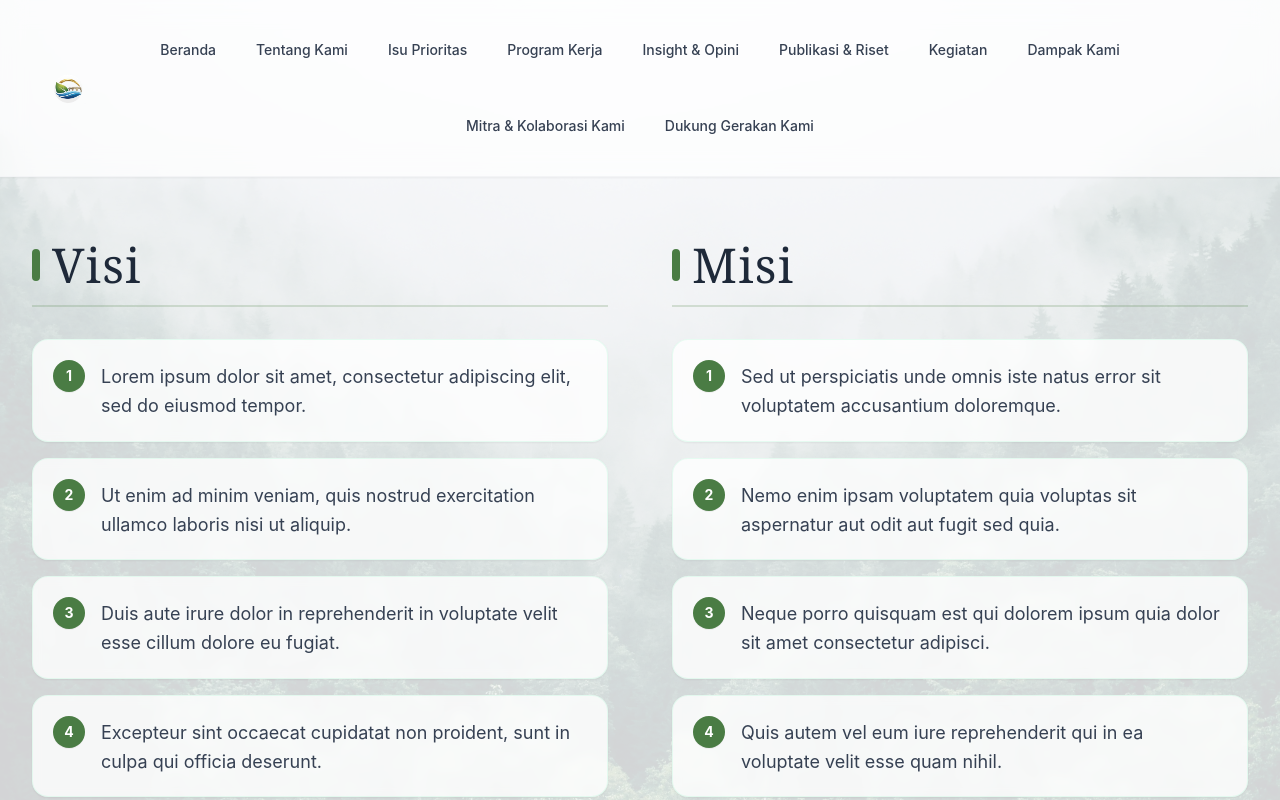
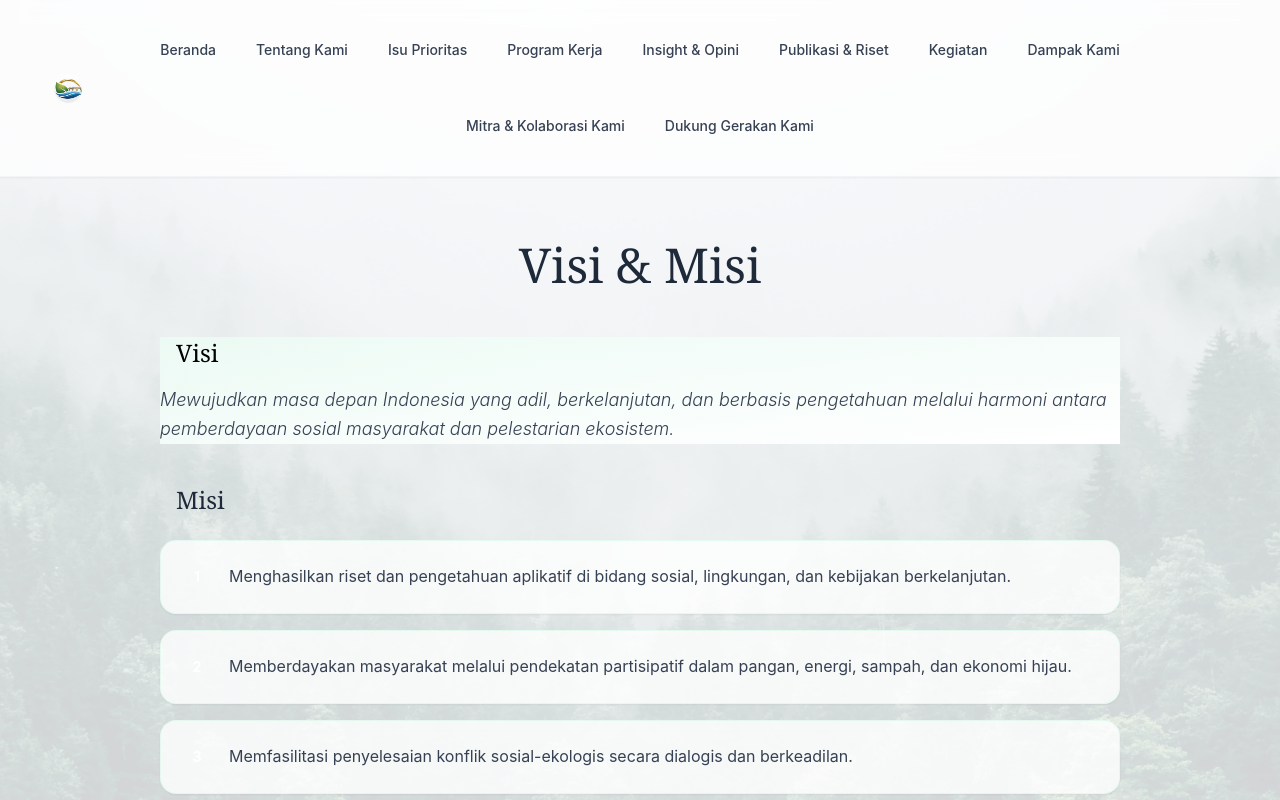
Before and after one commit to Jazaniest/yayasanrise, a React (Vite) app: page /tentang-kami/visi-misi in a window 1280 px wide. Shown: the top 800 px of the page. Built offline with nearby package versions, Linux system fonts and the light colour scheme.

Commit message:
adding content for tentang kami

```diff
--- a/src/pages/TentangKami/Legalitas.jsx
+++ b/src/pages/TentangKami/Legalitas.jsx
@@ -21,7 +21,7 @@ const Legalitas = () => {
       <div className="relative z-10 flex flex-col min-h-screen">
 
         {/* Header */}
-        <header className="flex items-center justify-between px-10 py-4 bg-white/60">
+        <header className="relative z-[100] overflow-visible flex items-center justify-between px-10 py-4 bg-white/60">
           <div className="w-12">
             <img src={LOGO_URL} alt="Logo" className="w-full h-auto" />
           </div>
--- a/src/pages/TentangKami/NilaiPendekatan.jsx
+++ b/src/pages/TentangKami/NilaiPendekatan.jsx
@@ -1,53 +1,59 @@
+import { Link } from "react-router-dom";
 import Navbar from "../../components/Navbar";
 
 const BG_URL = "/assets/forest-bg.jpg";
 const LOGO_URL = "/assets/logo.png";
-// const LEAF_LEFT_URL = "/assets/profil-leaf-kiri.png";
-// const LEAF_RIGHT_URL = "/assets/profil-leaf-kanan.png";
 
 const NilaiPendekatan = () => {
-    return (
-        // 1. TAMBAHKAN 'relative' DI SINI agar absolute di dalamnya bekerja dengan benar
-        <div className="relative min-h-screen font-sans overflow-x-hidden">
+  const nilai = [
+    { title: "Keadilan Sosial-Ekologis", desc: "Hak masyarakat dan kesehatan ekosistem diperlakukan setara dalam setiap intervensi." },
+    { title: "Berbasis Pengetahuan", desc: "Keputusan dan advokasi didukung riset, data, dan bukti ilmiah yang aplikatif." },
+    { title: "Partisipatif", desc: "Masyarakat terlibat aktif sejak perencanaan hingga evaluasi program." },
+    { title: "Kolaboratif", desc: "Sinergi dengan mitra pemerintah, akademisi, CSO, dan sektor swasta." },
+    { title: "Transparan", desc: "Keterbukaan informasi dan akuntabilitas dalam pelaksanaan program." },
+  ];
 
-            {/* Background Layer (Scrollable & Opacity) */}
-            <div
-                className="absolute inset-0 z-0 bg-no-repeat bg-left bg-cover opacity-20 pointer-events-none"
-                style={{
-                    backgroundImage: `url(${BG_URL})`,
-                    backgroundAttachment: 'scroll'
-                }}
-            />
+  const pendekatan = [
+    "Integrasi perspektif sosial, ekonomi, dan lingkungan (pendekatan holistik)",
+    "Kombinasi riset, pemberdayaan, edukasi, dan advokasi kebijakan",
+    "Pendampingan jangka panjang berbasis kebutuhan lokal",
+    "Pemanfaatan data spasial dan partisipatif untuk perencanaan",
+  ];
 
-            {/* 2. UBAH class Header: Tambahkan 'relative z-10' dan ganti bg menjadi semi-transparan (opsional) agar background forest tembus */}
-            <header className="relative z-100 flex items-center justify-between px-10 py-4 bg-[#f1f8f1]/90 backdrop-blur-sm shadow-sm">
-                <div className="w-12">
-                    <img
-                        src={LOGO_URL}
-                        alt="Logo"
-                        className="w-full h-auto"
-                    />
-                </div>
+  return (
+    <div className="relative min-h-screen font-sans overflow-x-hidden">
+      <div className="absolute inset-0 z-0 bg-no-repeat bg-left bg-cover opacity-20 pointer-events-none" style={{ backgroundImage: `url(${BG_URL})` }} />
+      <header className="rise-header">
+        <div className="w-12"><img src={LOGO_URL} alt="Logo" className="w-full h-auto" /></div>
+        <Navbar />
+        <div className="w-12 opacity-0">RISE</div>
+      </header>
+      <main className="rise-main max-w-5xl">
+        <Link to="/tentang-kami" className="rise-breadcrumb">← Tentang Kami</Link>
+        <h1 className="text-4xl md:text-5xl font-serif text-gray-800 text-center mb-10">Nilai & Pendekatan</h1>
 
-                <Navbar />
+        <div className="grid grid-cols-1 md:grid-cols-2 gap-4 w-full mb-10">
+          {nilai.map((n) => (
+            <div key={n.title} className="rise-card !p-5 !rounded-2xl">
+              <h3 className="font-serif text-gray-800 mb-2">{n.title}</h3>
+              <p className="text-sm text-gray-600 leading-relaxed">{n.desc}</p>
+            </div>
+          ))}
+        </div>
 
-                {/* Spacer balance */}
-                <div className="w-12 italic opacity-0">RISE</div>
-            </header>
-
-            {/* 3. TAMBAHKAN 'relative z-10' pada konten utama agar teks berada di atas gambar background */}
-            <main className="relative z-10 flex flex-col items-center py-12 px-6">
-                {/* Title */}
-                <h1 className="text-4xl md:text-5xl font-serif text-gray-800 mb-12">
-                    Nilai dan Pendekatan
-                </h1>
-
-                {/* Content Container with Green Border */}
-                {/* Tambahkan bg-white/80 atau semacamnya agar teks tetap terbaca jelas di atas background */}
-
-            </main>
+        <div className="rise-card w-full">
+          <h2 className="rise-section-title">Pendekatan Kerja</h2>
+          <ul className="space-y-3">
+            {pendekatan.map((p) => (
+              <li key={p} className="flex gap-3 text-gray-700 text-sm md:text-base">
+                <span className="text-rise-green font-bold">→</span>{p}
+              </li>
+            ))}
+          </ul>
         </div>
-    );
+      </main>
+    </div>
+  );
 };
 
 export default NilaiPendekatan;
--- a/src/pages/TentangKami/Profil.jsx
+++ b/src/pages/TentangKami/Profil.jsx
@@ -20,7 +20,7 @@ const Profil = () => {
             />
 
             {/* 2. UBAH class Header: Tambahkan 'relative z-10' dan ganti bg menjadi semi-transparan (opsional) agar background forest tembus */}
-            <header className="relative z-100 flex items-center justify-between px-10 py-4 bg-[#f1f8f1]/90 backdrop-blur-sm shadow-sm">
+            <header className="relative z-100 overflow-visible flex items-center justify-between px-10 py-4 bg-rise-mint/90 backdrop-blur-sm shadow-sm">
                 <div className="w-12">
                     <img
                         src={LOGO_URL}
@@ -36,7 +36,7 @@ const Profil = () => {
             </header>
 
             {/* 3. TAMBAHKAN 'relative z-10' pada konten utama agar teks berada di atas gambar background */}
-            <main className="relative z-10 flex flex-col items-center py-12 px-6">
+            <main className="relative z-0 flex flex-col items-center py-12 px-6">
                 {/* Title */}
                 <h1 className="text-4xl md:text-5xl font-serif text-gray-800 mb-12">
                     Profil
--- a/src/pages/TentangKami/TentangKami.jsx
+++ b/src/pages/TentangKami/TentangKami.jsx
@@ -49,7 +49,7 @@ const TentangKami = () => {
       />
 
       {/* Header / Navbar (Konsisten dengan tema Light) */}
-      <header className="flex items-center justify-between px-10 py-4 bg-[#f1f8f1]">
+      <header className="relative z-100 overflow-visible flex items-center justify-between px-10 py-4 bg-rise-mint">
         <div className="w-12">
           <img src={LOGO_URL} alt="Logo" className="w-full h-auto" />
         </div>
@@ -65,7 +65,7 @@ const TentangKami = () => {
           Tentang Kami
         </h1>
         <p className="text-gray-500 text-center max-w-xl mb-12 font-light">
-          Gerakan kolaboratif untuk mengintegrasikan pemberdayaan sosial masyarakat dan pelestarian ekosistem lingkungan di Indonesia.
+          Mengenal identitas, nilai, legalitas, dan tim di balik Yayasan RISE Sosial Ekologis Indonesia.
         </p>
 
         {/* Kontainer Utama dengan Border Hijau Khas RISE */}
@@ -77,7 +77,7 @@ const TentangKami = () => {
             <Link
               key={index}
               to={menu.path}
-              className="group flex flex-col justify-between p-6 bg-[#fcfdfc] border border-gray-100 rounded-2xl hover:bg-[#f1f8f1] hover:border-[#4A7C44]/30 transition-all duration-300 shadow-sm hover:shadow-md cursor-pointer"
+              className="group flex flex-col justify-between p-6 bg-[#fcfdfc] border border-gray-100 rounded-2xl hover:bg-rise-mint hover:border-[#4A7C44]/30 transition-all duration-300 shadow-sm hover:shadow-md cursor-pointer"
             >
               <div>
                 {/* Penomoran Estetik */}
--- a/src/pages/TentangKami/VisiMisi.jsx
+++ b/src/pages/TentangKami/VisiMisi.jsx
@@ -4,107 +4,54 @@ const BG_URL = '/assets/forest-bg.jpg';
 const LOGO_URL = '/assets/logo.png';
 
 const VisiMisi = () => {
-  const visiPoints = [
-    "Lorem ipsum dolor sit amet, consectetur adipiscing elit, sed do eiusmod tempor.",
-    "Ut enim ad minim veniam, quis nostrud exercitation ullamco laboris nisi ut aliquip.",
-    "Duis aute irure dolor in reprehenderit in voluptate velit esse cillum dolore eu fugiat.",
-    "Excepteur sint occaecat cupidatat non proident, sunt in culpa qui officia deserunt."
-  ];
+  const visi = "Mewujudkan masa depan Indonesia yang adil, berkelanjutan, dan berbasis pengetahuan melalui harmoni antara pemberdayaan sosial masyarakat dan pelestarian ekosistem.";
 
-  const misiPoints = [
-    "Sed ut perspiciatis unde omnis iste natus error sit voluptatem accusantium doloremque.",
-    "Nemo enim ipsam voluptatem quia voluptas sit aspernatur aut odit aut fugit sed quia.",
-    "Neque porro quisquam est qui dolorem ipsum quia dolor sit amet consectetur adipisci.",
-    "Quis autem vel eum iure reprehenderit qui in ea voluptate velit esse quam nihil."
+  const misi = [
+    "Menghasilkan riset dan pengetahuan aplikatif di bidang sosial, lingkungan, dan kebijakan berkelanjutan.",
+    "Memberdayakan masyarakat melalui pendekatan partisipatif dalam pangan, energi, sampah, dan ekonomi hijau.",
+    "Memfasilitasi penyelesaian konflik sosial-ekologis secara dialogis dan berkeadilan.",
+    "Meningkatkan literasi lingkungan dan kesadaran publik menuju gaya hidup rendah karbon.",
+    "Menyediakan data sosial-ekologis terbuka untuk mendukung transparansi dan kebijakan berbasis bukti.",
   ];
 
   return (
     <div className="relative min-h-screen w-full font-sans bg-slate-50 overflow-x-hidden">
-
-      {/* Background Layer with pointer-events-none so it doesn't block clicks */}
-      <div
-        className="absolute inset-0 z-0 bg-no-repeat bg-center bg-cover opacity-15 pointer-events-none"
-        style={{
-          backgroundImage: `url(${BG_URL})`,
-          backgroundAttachment: 'scroll'
-        }}
-      />
-
-      {/* Content Wrapper */}
+      <div className="absolute inset-0 z-0 bg-no-repeat bg-center bg-cover opacity-15 pointer-events-none" style={{ backgroundImage: `url(${BG_URL})` }} />
       <div className="relative z-10 flex flex-col min-h-screen">
-
-        {/* Header */}
-        <header className="flex items-center justify-between px-6 md:px-12 py-4 bg-white/70 backdrop-blur-md shadow-xs border-b border-gray-100">
-          <div className="w-12">
-            <img src={LOGO_URL} alt="Logo" className="w-full h-auto" />
-          </div>
+        <header className="relative z-[100] overflow-visible flex items-center justify-between px-6 md:px-12 py-4 bg-white/70 backdrop-blur-md shadow-xs border-b border-gray-100">
+          <div className="w-12"><img src={LOGO_URL} alt="Logo" className="w-full h-auto" /></div>
           <Navbar />
           <div className="hidden md:block w-12 opacity-0">RISE</div>
         </header>
 
-        {/* Main Content */}
-        <main className="grow w-full max-w-7xl mx-auto px-4 md:px-8 py-16">
+        <main className="relative z-0 grow w-full max-w-5xl mx-auto px-4 md:px-8 py-16">
+          <h1 className="text-4xl md:text-5xl font-serif text-gray-800 text-center mb-12">Visi & Misi</h1>
 
-          {/* Section Grid: Berdampingan di Desktop (md:grid-cols-2) */}
-          <div className="grid grid-cols-1 lg:grid-cols-2 gap-12 lg:gap-16 items-start">
+          <section className="rise-card mb-10 bg-gradient-to-br from-emerald-50/80 to-white">
+            <h2 className="text-2xl font-serif text-rise-green mb-4 flex items-center gap-2">
+              <span className="w-2 h-8 bg-rise-green rounded-full" /> Visi
+            </h2>
+            <p className="text-gray-700 text-lg leading-relaxed font-light italic">{visi}</p>
+          </section>
 
-            {/* --- SECTION VISI --- */}
-            <section className="space-y-8">
-              <div className="border-b-2 border-[#4A7C44]/20 pb-4">
-                <h2 className="text-4xl md:text-5xl font-serif text-gray-800 tracking-wide flex items-center gap-3">
-                  <span className="w-2 h-8 bg-[#4A7C44] rounded-full inline-block"></span>
-                  Visi
+          <section>
+            <h2 className="text-2xl font-serif text-gray-800 mb-6 flex items-center gap-2">
+              <span className="w-2 h-8 bg-rise-green rounded-full" /> Misi
             </h2>
-              </div>
-
             <div className="space-y-4">
-                {visiPoints.map((text, index) => (
+              {misi.map((text, index) => (
                 <div
                   key={index}
-                    className="flex items-start gap-4 p-5 rounded-2xl bg-white/80 backdrop-blur-xs border border-emerald-100/50 shadow-xs transition-all duration-350"
+                  className="flex items-start gap-4 p-5 rounded-2xl bg-white/80 border border-emerald-100/50 shadow-xs"
                 >
-                    {/* Number Badge */}
-                    <div className="shrink-0 w-8 h-8 rounded-full bg-[#4A7C44] text-white font-bold flex items-center justify-center text-sm shadow-2xs">
+                  <div className="shrink-0 w-8 h-8 rounded-full bg-rise-green text-white font-bold flex items-center justify-center text-sm">
                     {index + 1}
                   </div>
-                    {/* Text */}
-                    <p className="text-gray-700 text-base md:text-lg leading-relaxed pt-0.5">
-                      {text}
-                    </p>
+                  <p className="text-gray-700 leading-relaxed pt-0.5">{text}</p>
                 </div>
               ))}
             </div>
           </section>
-
-            {/* --- SECTION MISI --- */}
-            <section className="space-y-8">
-              <div className="border-b-2 border-[#4A7C44]/20 pb-4">
-                <h2 className="text-4xl md:text-5xl font-serif text-gray-800 tracking-wide flex items-center gap-3">
-                  <span className="w-2 h-8 bg-[#4A7C44] rounded-full inline-block"></span>
-                  Misi
-                </h2>
-              </div>
-
-              <div className="space-y-4">
-                {misiPoints.map((text, index) => (
-                  <div
-                    key={index}
-                    className="flex items-start gap-4 p-5 rounded-2xl bg-white/80 backdrop-blur-xs border border-emerald-100/50 shadow-xs transition-all duration-350"
-                  >
-                    {/* Number Badge */}
-                    <div className="shrink-0 w-8 h-8 rounded-full bg-[#4A7C44] text-white font-bold flex items-center justify-center text-sm shadow-2xs">
-                      {index + 1}
-                    </div>
-                    {/* Text */}
-                    <p className="text-gray-700 text-base md:text-lg leading-relaxed pt-0.5">
-                      {text}
-                    </p>
-                  </div>
-                ))}
-              </div>
-            </section>
-
-          </div>
         </main>
       </div>
     </div>
```
Also changed, not shown: src/pages/TentangKami/TimPakar.jsx (+38 -42 lines). Lines whose indentation alone changed are shown as unchanged.
